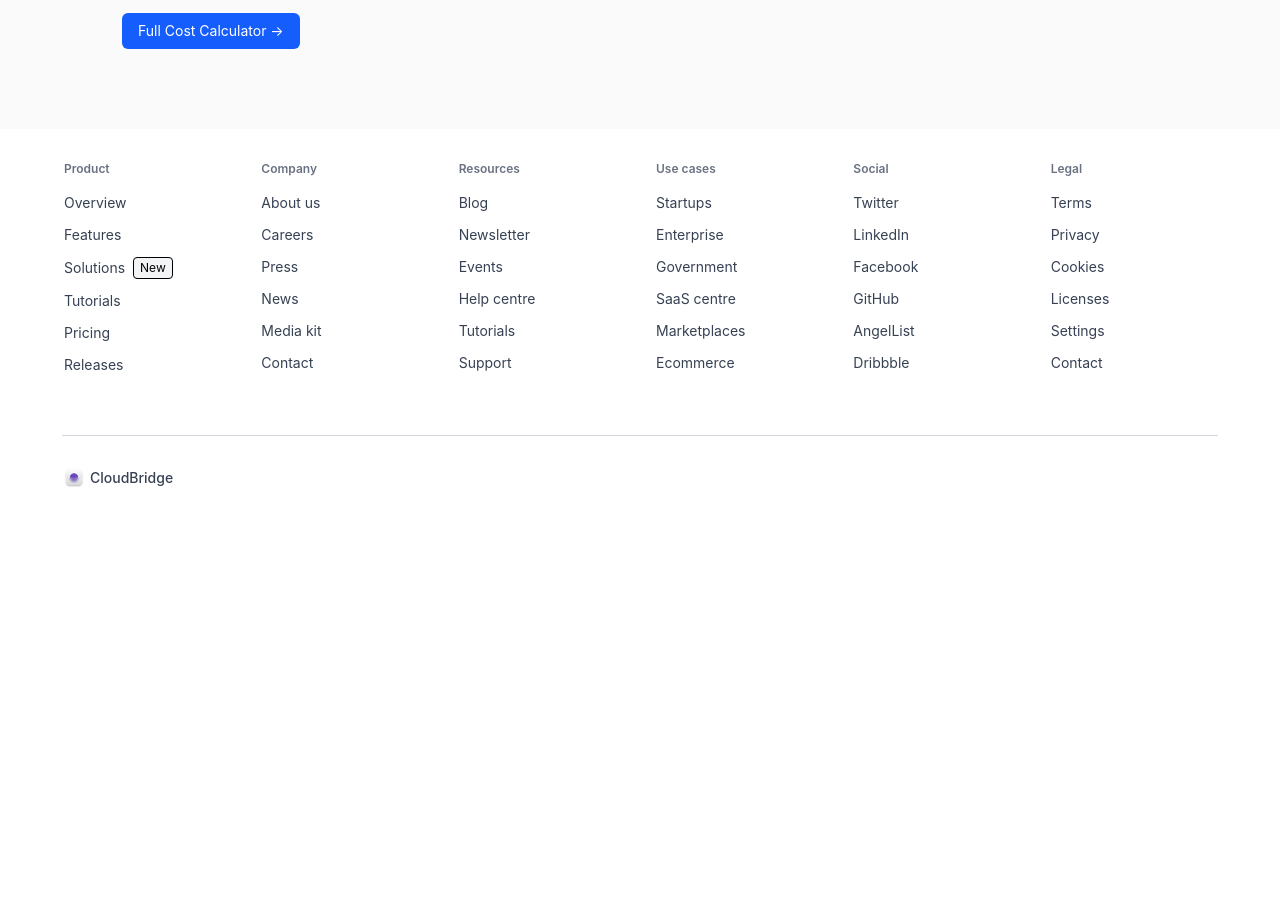
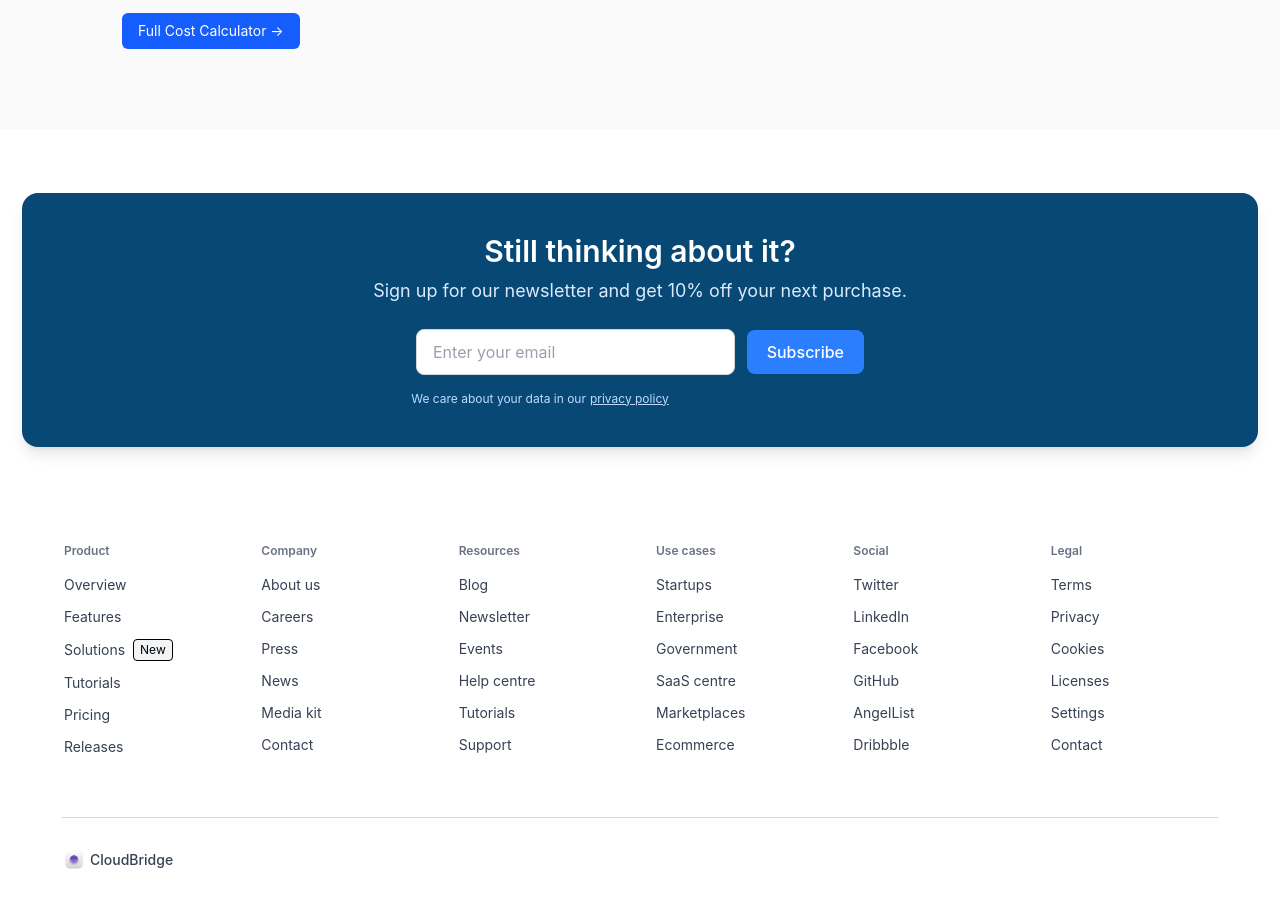
Before and after one commit to Dakshinkali-Team/Portal-CloudBridge, a React (Vite) app in the folder client/cloudbridge/: page / in a window 1280 px wide. Shown: the part 2502-3404 px from the top of the page. Before the commit the page ends 3022 px from the top, so only its background shows below. Built offline with nearby package versions, Linux system fonts and the light colour scheme.

Commit message:
Fixing home page

```diff
--- a/client/cloudbridge/src/pages/Home.jsx
+++ b/client/cloudbridge/src/pages/Home.jsx
@@ -6,6 +6,7 @@ import Footer from '../components/layout/Footer.jsx'
 import CTASection from '../components/CTASection.jsx';
 import FeatureSection from '../components/cloud/FeatureSection.jsx';
 import Hero from '../components/layout/Hero.jsx';
+import CTASectionNewsletter from '../components/sections/CTASectionNewsletter.jsx';
 import { Link} from 'react-router-dom';
 import ServiceSection from '../components/cloud/ServiceSection.jsx';
 import { BrowserRouter as Router, Routes, Route } from 'react-router-dom';
@@ -17,6 +18,7 @@ const Home = () => {
       <FeatureSection/>
       <ServiceSection/>
       <CTASection/>
+      <CTASectionNewsletter/>
       <Footer/>
     </div>
   );
--- a/client/cloudbridge/src/pages/auth/Signup.jsx
+++ b/client/cloudbridge/src/pages/auth/Signup.jsx
@@ -67,7 +67,7 @@ const Signup = () => {
             </button>
           </div>
 
-          {/* 🔥 Reserved space to prevent layout shift */}
+          {/* Reserved space to prevent layout shift */}
           <div
             className={`transition-all duration-300 overflow-hidden ${
               type === "company" ? "h-18 opacity-100 mb-4" : "h-0 opacity-0"
```
